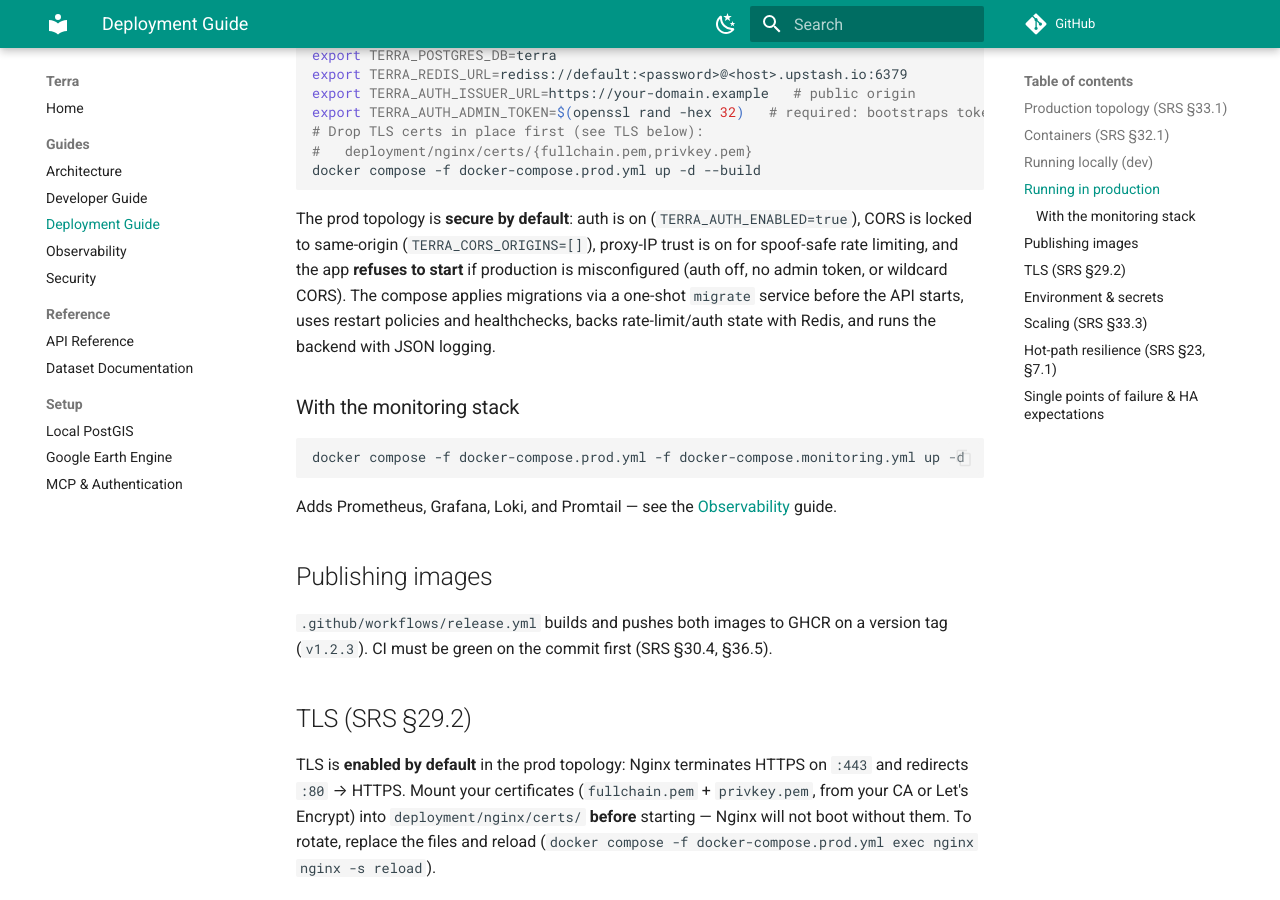
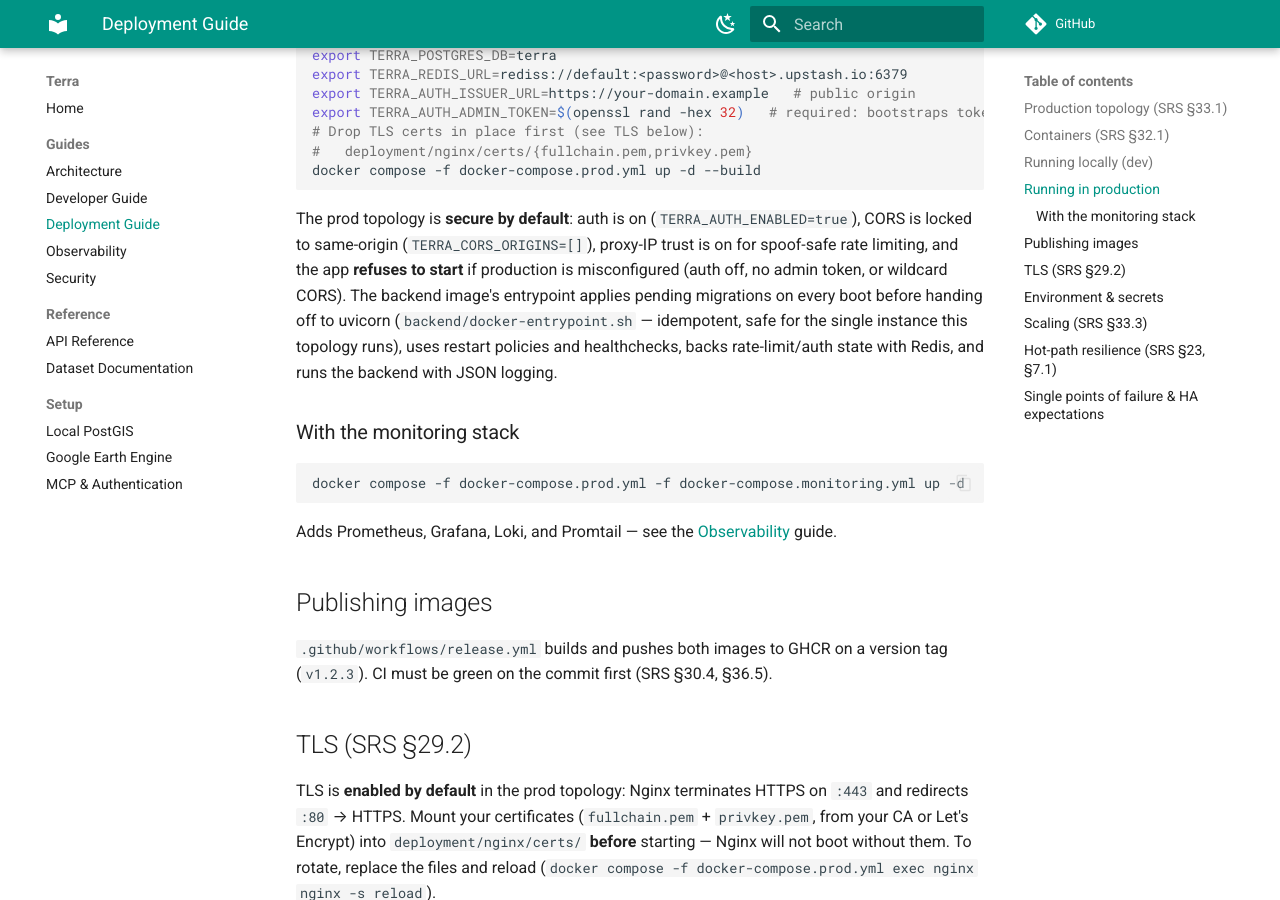
Before and after one commit to sri-venkat-22/Prism-Earth, an MkDocs documentation site: the page built from docs/deployment.md, in a window 1280 px wide and 900 px high, scrolled down 1340 px. Built offline with MkDocs 1.6.1 and Material for MkDocs 9.7.7, drawn with Linux system fonts in a browser that asks for light colours; comment, search, counter and statistics services are not loaded.

Commit message:
Run migrations from a Docker entrypoint instead of a dashboard start command
Render's Start Command field re-wraps whatever you type in its own shell,
so the sh -c "alembic upgrade head && uvicorn ..." override from the last
commit double-nested and failed with "not found" on the whole command
string. Dashboard text fields for multi-step boot logic are also invisible
to git and easy to silently break on a future edit.

Move the logic into the image itself: backend/docker-entrypoint.sh runs
`alembic upgrade head` (idempotent) then execs the existing CMD. This also
removes the separate one-shot `migrate` compose service and its
depends_on wiring — one mechanism now handles migrations for dev,
self-hosted, and Render alike, and Render's Start Command can be left
blank.

Verified end-to-end: built the image, ran it against a live
postgis/postgis container, confirmed all 8 revisions applied and the API
reported healthy with database:"ok".

```diff
--- a/docs/deployment.md
+++ b/docs/deployment.md
@@ -63,10 +63,11 @@ docker compose -f docker-compose.prod.yml up -d --build
 The prod topology is **secure by default**: auth is on (`TERRA_AUTH_ENABLED=true`),
 CORS is locked to same-origin (`TERRA_CORS_ORIGINS=[]`), proxy-IP trust is on for
 spoof-safe rate limiting, and the app **refuses to start** if production is
-misconfigured (auth off, no admin token, or wildcard CORS). The compose applies
-migrations via a one-shot `migrate` service before the API starts, uses restart
-policies and healthchecks, backs rate-limit/auth state with Redis, and runs the
-backend with JSON logging.
+misconfigured (auth off, no admin token, or wildcard CORS). The backend image's
+entrypoint applies pending migrations on every boot before handing off to
+uvicorn (`backend/docker-entrypoint.sh` — idempotent, safe for the single
+instance this topology runs), uses restart policies and healthchecks, backs
+rate-limit/auth state with Redis, and runs the backend with JSON logging.
 
 ### With the monitoring stack
 
```
Also changed, not shown: docker-compose.prod.yml (+6 -20 lines), 2 other files.
